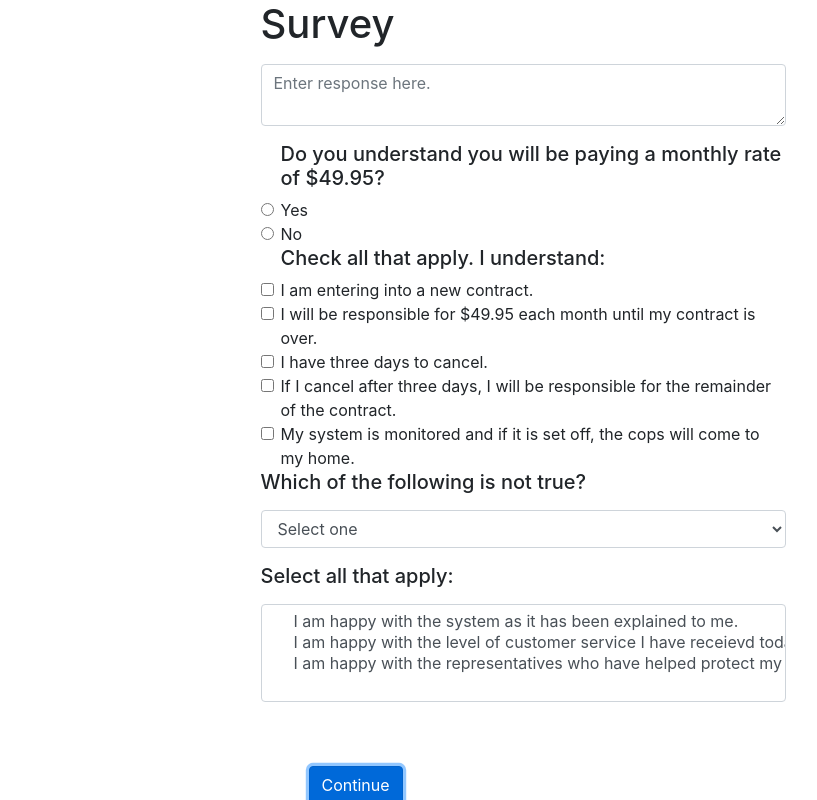
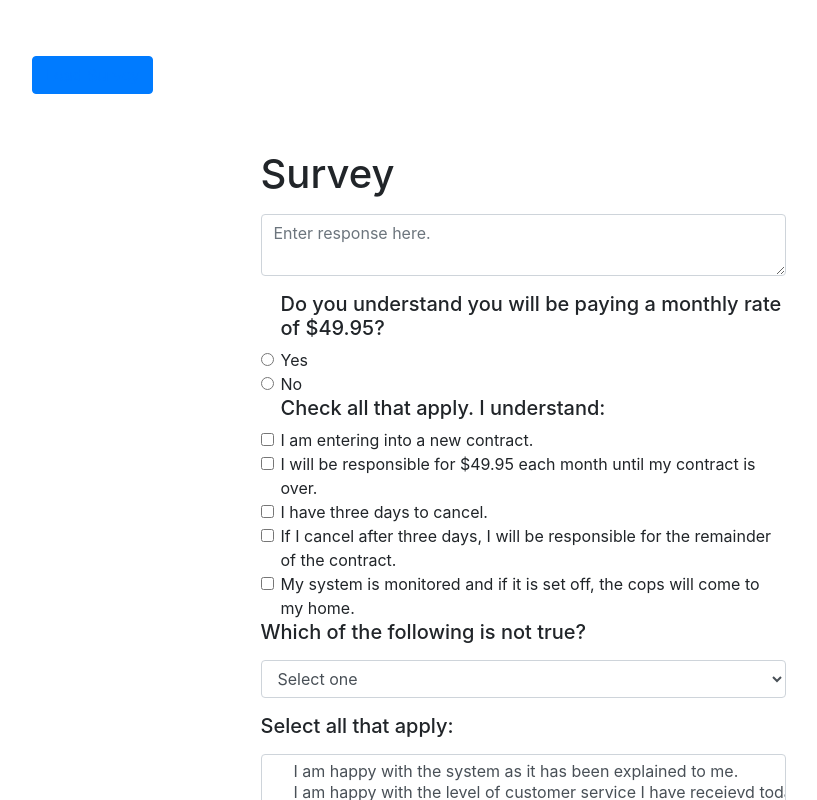
Before and after one commit to hmlyman/ReactSurveyApp, a React (Create React App) app in the folder survey-app/: page / in a window 1280 px wide. Both pictures are taken after typing "Sample", "name@example.com" into the empty fields and a click on the button "Continue". Shown: the top 800 px of the page, without its empty margins (117-934 px from the left). Built offline with nearby package versions, Linux system fonts and the light colour scheme.

Commit message:
Created routes
Created routes to loadedSurvey

```diff
--- a/survey-app/package.json
+++ b/survey-app/package.json
@@ -13,6 +13,7 @@
     "jquery": "^3.5.1",
     "react": "^16.13.1",
     "react-dom": "^16.13.1",
+    "react-router-dom": "^5.2.0",
     "react-scripts": "^3.4.2"
   },
   "scripts": {
--- a/survey-app/src/App.css
+++ b/survey-app/src/App.css
@@ -36,3 +36,7 @@
     transform: rotate(360deg);
   }
 }
+
+.link {
+  color: white;
+}
--- a/survey-app/src/App.js
+++ b/survey-app/src/App.js
@@ -1,15 +1,27 @@
 import React from "react";
 import { Survey } from "./SurveyApp/component";
 import SurveyData from "./SurveyApp/survey.json";
+import { Link } from "react-router-dom";
 
 const App = (props) => {
   return (
-    <div className="container">
-      <div className="col-6 mx-auto text-left">
-        <h1 className="m-auto">Survey</h1>
-        <Survey inputs={SurveyData} />
+    <>
+      <div className="container">
+        <nav className="navbar">
+          <button name="loadSurvey-btn" className="btn btn-primary my-5 mx-5">
+            <Link className="white" to="/loadedSurvey">
+              Load Survey
+            </Link>
+          </button>
+        </nav>
       </div>
-    </div>
+      <div className="container">
+        <div className="col-6 mx-auto text-left">
+          <h1 className="m-auto">Survey</h1>
+          <Survey inputs={SurveyData} />
+        </div>
+      </div>
+    </>
   );
 };
 
--- a/survey-app/src/SurveyApp/Routes/loadedSurvey.js
+++ b/survey-app/src/SurveyApp/Routes/loadedSurvey.js
@@ -0,0 +1,9 @@
+import React from "react";
+
+class LoadedSurvey extends React.Component {
+  render() {
+    return <h1>Loaded Survey</h1>;
+  }
+}
+
+export default LoadedSurvey;
--- a/survey-app/src/SurveyApp/component.js
+++ b/survey-app/src/SurveyApp/component.js
@@ -1,5 +1,11 @@
 import React, { useState } from "react";
-import { SurveyTextInput, SurveyRadioInput, SurveySelectInput } from "./inputs";
+import {
+  SurveyTextInput,
+  SurveyRadioInput,
+  SurveySelectInput,
+  SurveyCheckboxInput,
+  SurveySelectMultipleInput,
+} from "./inputs";
 import { verifyTextInputType } from "./verifiers";
 
 export const Survey = (props) => {
@@ -149,6 +155,18 @@ export const Survey = (props) => {
               name={obj.name}
               key={inputKey}
             />
+          ) : obj.type === "selectMultiple" ? (
+            <SurveySelectMultipleInput
+              className="form-control mb-3 mt-3"
+              object={obj}
+              type={obj.type}
+              question={obj.question}
+              required={props.required}
+              triggerCallback={callback}
+              defaultValue={obj.defaultValue}
+              name={obj.name}
+              key={inputKey}
+            />
           ) : (
             <SurveyTextInput
               className="mb-3 mt-3 form-control"
@@ -178,11 +196,6 @@ export const Survey = (props) => {
           Submit Survey
         </button>
       )}
-      {isFinalPage === true ? (
-        <button name="loadSurvey-btn" className="btn btn-primary my-5 mx-5">
-          Load Survey
-        </button>
-      ) : null}
     </form>
   );
 };
--- a/survey-app/src/SurveyApp/hooks.js
+++ b/survey-app/src/SurveyApp/hooks.js
@@ -10,7 +10,9 @@ export const useInputChange = (customValue, callback) => {
     }
   };
   return {
-    value: value.array,
+    value: value,
     handleChange: handleChange,
   };
 };
+
+export const renderMultiple = (callback) => {};
--- a/survey-app/src/SurveyApp/inputs.js
+++ b/survey-app/src/SurveyApp/inputs.js
@@ -1,14 +1,16 @@
-import React, { useState } from "react";
+import React from "react";
 import { verifyTextInputType } from "./verifiers";
 import { useInputChange } from "./hooks";
 
 export const SurveySelectInput = (props) => {
   const { object } = props;
+  const inputType = verifyTextInputType(props.type) ? props.type : "array";
   const { value, handleChange } = useInputChange(
     props.defaultValue,
-    props.triggerCallback
+    props.triggerCallback,
+    inputType
   );
-  const inputType = verifyTextInputType(props.type) ? props.type : "array";
+
   const inputProps = {
     className: props.className ? props.className : "form-control",
     onChange: handleChange,
@@ -20,6 +22,7 @@ export const SurveySelectInput = (props) => {
   };
   return (
     <>
+      <div id={object.name}>
         <h5>{props.question}</h5>
         <select
           {...inputProps}
@@ -43,6 +46,7 @@ export const SurveySelectInput = (props) => {
             );
           })}
         </select>
+      </div>
     </>
   );
 };
@@ -56,7 +60,7 @@ export const SurveySelectMultipleInput = (props) => {
   const inputProps = {
     className: props.className ? props.className : "form-control",
     onChange: handleChange,
-    value: value,
+    value: value.array,
     required: props.required,
     question: props.question,
     type: inputType,
@@ -64,6 +68,7 @@ export const SurveySelectMultipleInput = (props) => {
   };
   return (
     <>
+      <div id={object.name}>
         <h5>{props.question}</h5>
         <select
           {...inputProps}
@@ -87,6 +92,7 @@ export const SurveySelectMultipleInput = (props) => {
             );
           })}
         </select>
+      </div>
     </>
   );
 };
@@ -108,6 +114,7 @@ export const SurveyRadioInput = (props) => {
     name: props.name ? props.name : `${inputType}_${props.key}`,
   };
   return (
+    <div id={object.name}>
       <div className={`form-check ${props.className}`}>
         <h5>{question}</h5>
         {object.options.map((data, index) => {
@@ -132,6 +139,7 @@ export const SurveyRadioInput = (props) => {
           );
         })}
       </div>
+    </div>
   );
 };
 
@@ -149,11 +157,13 @@ export const SurveyCheckboxInput = (props) => {
     required: props.required,
     question: props.question,
     type: inputType,
+    checked: false,
     name: props.name ? props.name : `${inputType}_${props.key}`,
   };
   // const onChangeValue1 = useState{}
 
   return (
+    <div id={object.name}>
       <div className={`form-check ${props.className}`}>
         <h5>{question}</h5>
         {object.options.map((data, index) => {
@@ -177,6 +187,7 @@ export const SurveyCheckboxInput = (props) => {
             </div>
           );
         })}
+      </div>
     </div>
   );
 };
--- a/survey-app/src/SurveyApp/survey.json
+++ b/survey-app/src/SurveyApp/survey.json
@@ -2,7 +2,7 @@
   {
     "page": 1,
     "required": true,
-    "name": "full_name",
+    "name": "fullName",
     "type": "text",
     "placeholder": "Your full name"
   },
@@ -93,7 +93,7 @@
     "page": 2,
     "name": "multipleSelection",
     "question": "Select all that apply:",
-    "type": "select",
+    "type": "selectMultiple",
     "multiple": true,
     "options": [
       {
--- a/survey-app/src/index.js
+++ b/survey-app/src/index.js
@@ -3,8 +3,20 @@ import ReactDOM from "react-dom";
 import "./index.css";
 import App from "./App";
 import * as serviceWorker from "./serviceWorker";
+import { Route, BrowserRouter as Router } from "react-router-dom";
+import LoadedSurvey from "./SurveyApp/Routes/loadedSurvey";
 
-ReactDOM.render(<App />, document.getElementById("root"));
+const routing = (
+  <Router>
+    <div>
+      <Route exact path="/" component={App} />
+      <Route path="/survey" compenent={App} />
+      <Route path="/loadedSurvey" component={LoadedSurvey} />
+    </div>
+  </Router>
+);
+
+ReactDOM.render(routing, document.getElementById("root"));
 // ReactDOM.render(
 //   <React.StrictMode>
 //     <App />
```
Also changed, not shown: survey-app/src/SurveyApp/index.js (+9 -1 lines), survey-app/public/manifest.json, 1 other file (tests, documents, lock files or other folders). Lines whose indentation alone changed are shown as unchanged.
